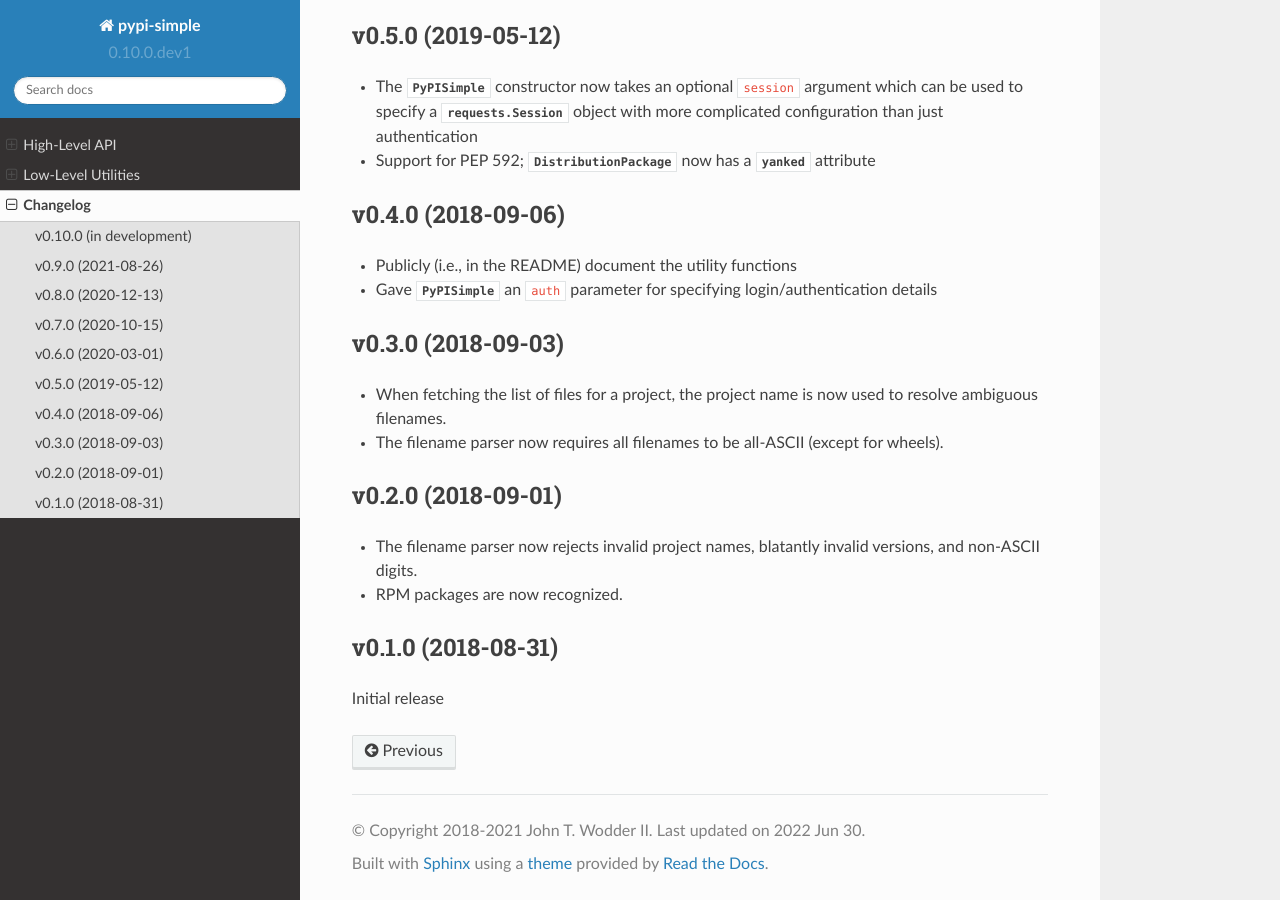
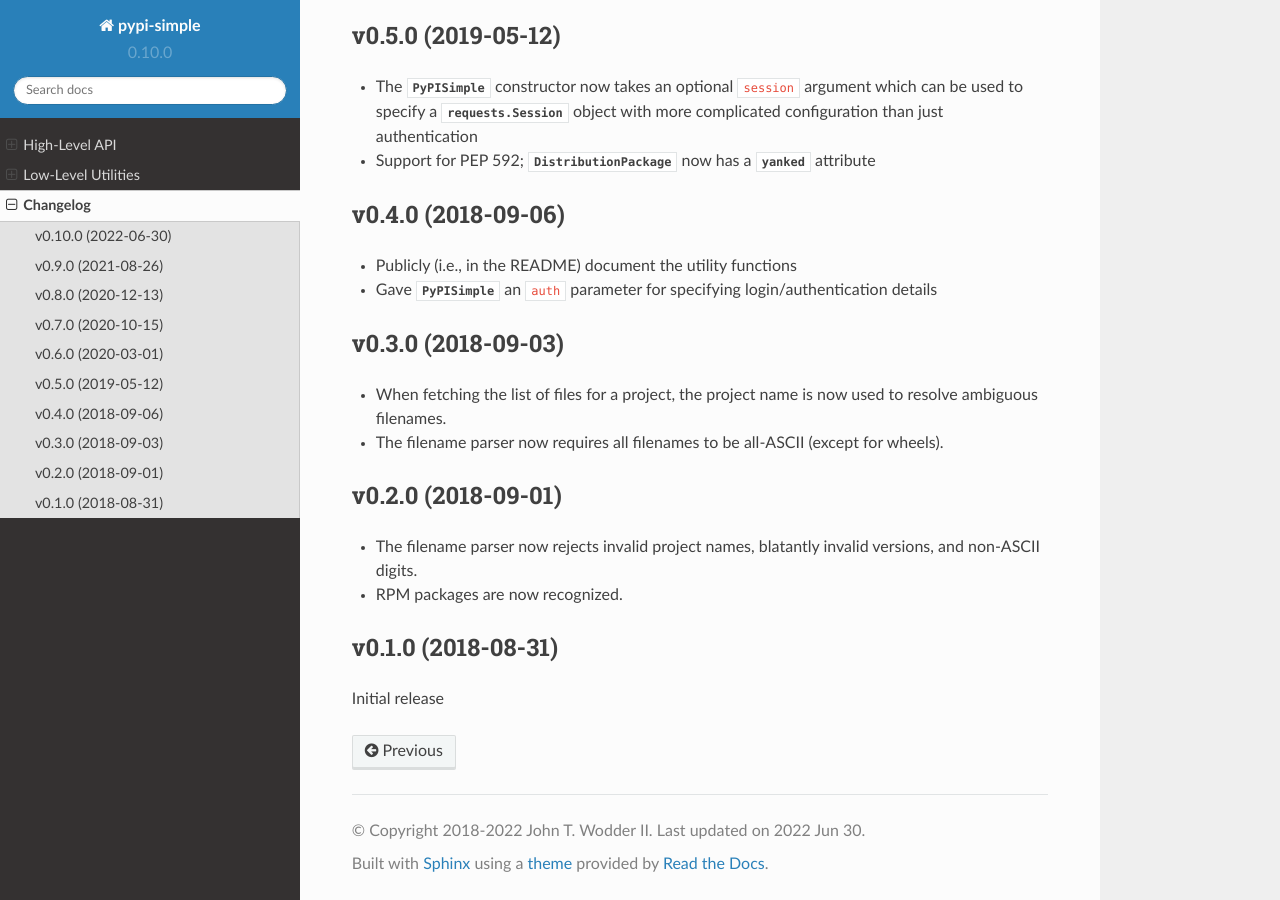
Before and after one commit to jwodder/pypi-simple, a Sphinx documentation site: the page built from docs/changelog.rst, in a window 1280 px wide and 900 px high, scrolled down 2093 px. Built offline with Sphinx 7.4.7 and the Read the Docs theme 2.0.0, drawn with Linux system fonts in a browser that asks for light colours; some of the changed text lies outside the part shown.

Commit message:
v0.10.0 — PEP 691 and downloading packages
- Support Python 3.10
- Support PEP 691
    - Send "Accept" headers in requests (except for `stream_project_names()`) listing both the new JSON format and the old HTML format
    - `parse_repo_project_response()` and `parse_repo_index_response()` now support both the JSON and HTML formats
    - Add `parse_repo_index_json()` and `parse_repo_project_json()` functions
    - Gave `DistributionPackage` a `from_pep691_details()` classmethod
    - `DistributionPackage.has_metadata` will now be `None` if not specified by a JSON response
    - `DistributionPackage.metadata_url` is now always non-`None`
- Gave `DistributionPackage` a `digests` attribute
    - The `get_digests()` method of `DistributionPackage` is now deprecated; use `digests` instead
    - Digest fragments are now removed from `DistributionPackage.url` when parsing HTML responses
- Warn on encountering a repository version with a greater minor version than expected
- Gave `PyPISimple` a `download_package()` method

```diff
--- a/docs/changelog.rst
+++ b/docs/changelog.rst
@@ -3,8 +3,8 @@
 Changelog
 =========
 
-v0.10.0 (in development)
-------------------------
+v0.10.0 (2022-06-30)
+--------------------
 - Support Python 3.10
 - Support :pep:`691`
 
--- a/docs/conf.py
+++ b/docs/conf.py
@@ -2,7 +2,7 @@
 
 project = "pypi-simple"
 author = "John T. Wodder II"
-copyright = "2018-2021 John T. Wodder II"
+copyright = "2018-2022 John T. Wodder II"
 
 extensions = [
     "sphinx.ext.autodoc",
--- a/src/pypi_simple/__init__.py
+++ b/src/pypi_simple/__init__.py
@@ -14,7 +14,7 @@
 for more information.
 """
 
-__version__ = "0.10.0.dev1"
+__version__ = "0.10.0"
 __author__ = "John Thorvald Wodder II"
 __author_email__ = "pypi-simple@varonathe.org"
 __license__ = "MIT"
```
Also changed, not shown: CHANGELOG.md (+2 -2 lines), 1 other file.
